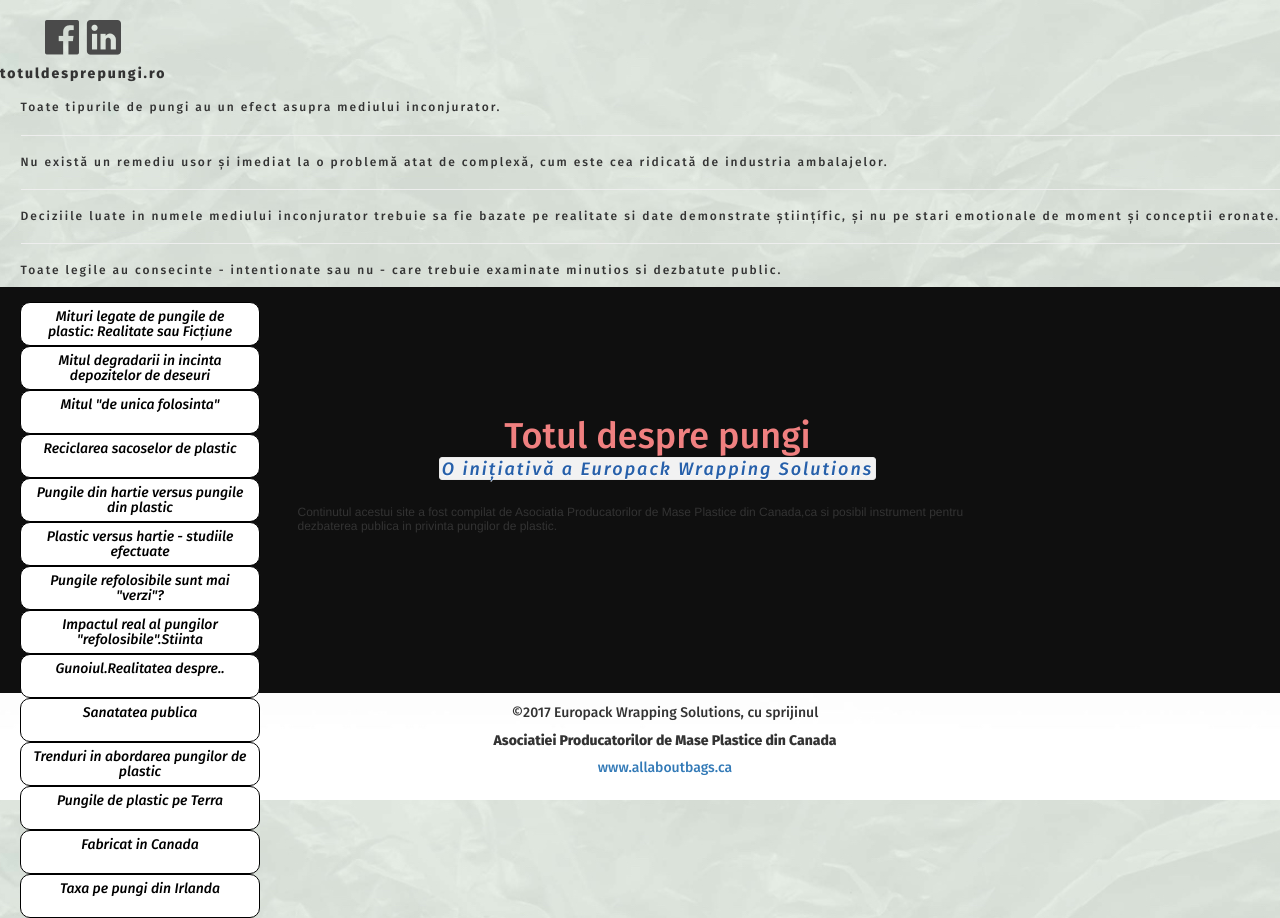
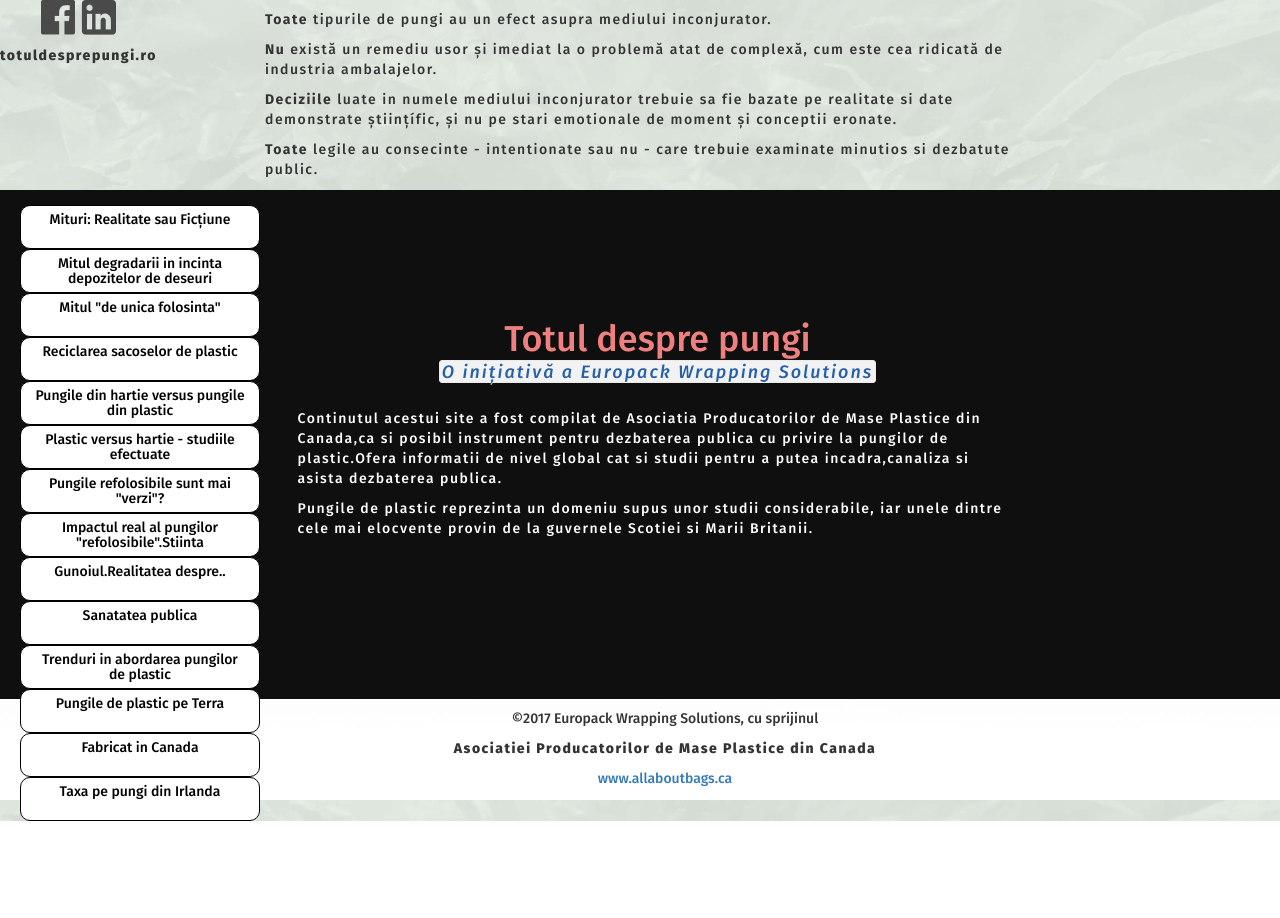
Before and after one commit to AlexVyi/totuldesprepungi, a plain HTML site: page index.html in a window 1280 px wide. After the commit the page ends 821 px from the top, so only its background shows below. Drawn offline with Linux system fonts and the light colour scheme.

Commit message:
main III

```diff
--- a/index.html
+++ b/index.html
@@ -13,23 +13,28 @@
 </head>
 <body ng-view>
 <div class="container-fluid">
-    <div class="row text-center pull-left" style="padding-top: 20px">
+    <div class="row text-center pull-left">
         <a href=""> <img src="img/fb@2x.png" alt="Urmariti-ne pe Facebook"></a>
         <a href="" ><img src="img/in@2x.png" alt="Urmariti-ne pe LinkedIn"></a>
-        <h5>totuldesprepungi.ro</h5>
+        <h5 style="font-weight: 800">totuldesprepungi.ro</h5>
     </div>
+    <div class="container">
     <div class="row pull-right">
-        <h6>Toate tipurile de pungi au un efect asupra mediului inconjurator.<hr>Nu există un remediu usor și imediat la o problemă atat de complexă, cum este
-            cea ridicată de industria ambalajelor.<hr>Deciziile luate in numele mediului inconjurator trebuie sa fie bazate pe realitate si date demonstrate științífic, și nu pe
-            stari emotionale de moment și conceptii eronate.<hr>Toate legile au consecinte - intentionate sau nu - care trebuie examinate minutios si dezbatute public.</h6>
+        <h5><b>Toate</b> tipurile de pungi au un efect asupra mediului inconjurator.</h5>
+        <h5><b>Nu</b> există un remediu usor și imediat la o problemă atat de complexă, cum este
+        cea ridicată de industria ambalajelor.</h5>
+        <h5><b>Deciziile</b> luate in numele mediului inconjurator trebuie sa fie bazate pe realitate si date demonstrate științífic, și nu pe
+        stari emotionale de moment și conceptii eronate.</h5>
+        <h5><b>Toate</b> legile au consecinte - intentionate sau nu - care trebuie examinate minutios si dezbatute public.</h5>
+    </div>
     </div>
 </div>
 
 
-<label for="show-menu" class="show-menu btn btn-primary text-center" id="checkLabel" onclick="toggleMenu()"><span class=" glyphicon glyphicon-menu-hamburger pull-left"></span>Arata meniul</label>
+<label for="show-menu" class="show-menu btn btn-primary text-center" id="checkLabel" onclick="toggleMenu()">Arata meniul</label>
 <input type="checkbox" role="button" id="show-menu">
   <nav id="menu">
-    <a class="btn btn-default" ng-href="#!/myth">Mituri legate de pungile de plastic: Realitate sau Ficțiune</a>
+    <a class="btn btn-default" ng-href="#!/myth">Mituri: Realitate sau Ficțiune</a>
     <a class="btn btn-default" ng-href="#!/degrade">Mitul degradarii in incinta depozitelor de deseuri</a>
     <a class="btn btn-default" ng-href="#!/single">Mitul "de unica folosinta"</a>
     <a class="btn btn-default" ng-href="#!/recycling">Reciclarea sacoselor de plastic</a>
@@ -46,17 +51,21 @@
   </nav>
 
 <div class="container-fluid" id="mainContainerFluid">
-    <div class="container">
+    <div class="container" style="color: white">
         <h1>Totul despre pungi<small>O iniţiativă a Europack Wrapping Solutions</small></h1>
-        <h6>Continutul acestui site a fost compilat de Asociatia Producatorilor de Mase Plastice din Canada,ca si posibil
-        instrument pentru dezbaterea publica in privinta pungilor de plastic.</h6>
+        <h5>Continutul acestui site a fost compilat de Asociatia Producatorilor de Mase Plastice din Canada,ca si posibil
+        instrument pentru dezbaterea publica cu privire la pungilor de plastic.Ofera informatii de nivel global cat si studii
+        pentru a putea incadra,canaliza si asista dezbaterea publica.</h5>
+        <h5>Pungile de plastic reprezinta un domeniu supus unor studii considerabile, iar unele dintre cele mai elocvente provin
+        de la guvernele Scotiei si Marii Britanii.</h5>
+        <h5></h5>
     </div>
 </div><!--end main container fluid-->
 
 <footer>
     <div class="container-fluid">
     <div class="container text-center">
-        ©2017 Europack Wrapping Solutions, cu sprijinul <h5>Asociatiei Producatorilor de Mase Plastice din Canada</h5>
+        ©2017 Europack Wrapping Solutions, cu sprijinul <h5 style="font-weight: 800">Asociatiei Producatorilor de Mase Plastice din Canada</h5>
         <a href="http://www.allaboutbags.ca" target="_blank">www.allaboutbags.ca</a>
     </div>
     </div>
--- a/sass/partials/_main.sass
+++ b/sass/partials/_main.sass
@@ -4,7 +4,7 @@
 .row
   font-family: $main-font
   font-style: normal
-  letter-spacing: 2px
+  letter-spacing: 1.5px
   & a
     color: $charcoal-grey
     font-weight: 800
@@ -34,7 +34,10 @@
   font-style: italic
 
 h5
-  font-weight: 800
+  font-family: $main-font
+  line-height: 20px
+  font-weight: 500
+  letter-spacing: 1.5px
 
 nav
   display: block
@@ -49,7 +52,6 @@
     width: 240px
     height: 44px
     font-family: $main-font
-    font-style: italic
     white-space: normal
     color: black
     background-color: white
```
Also changed, not shown: controllers/pretty.js (+5 -5 lines), css/styles.css, 1 other file.
